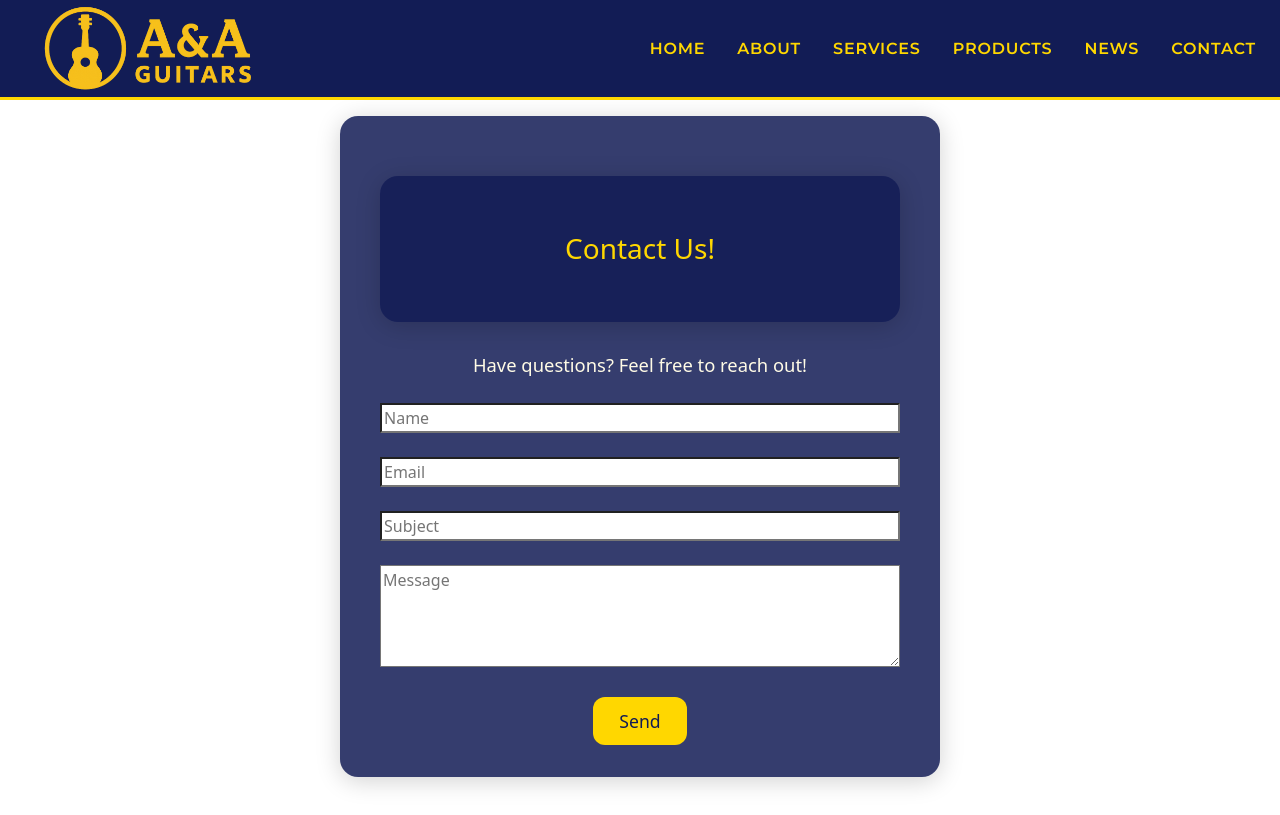
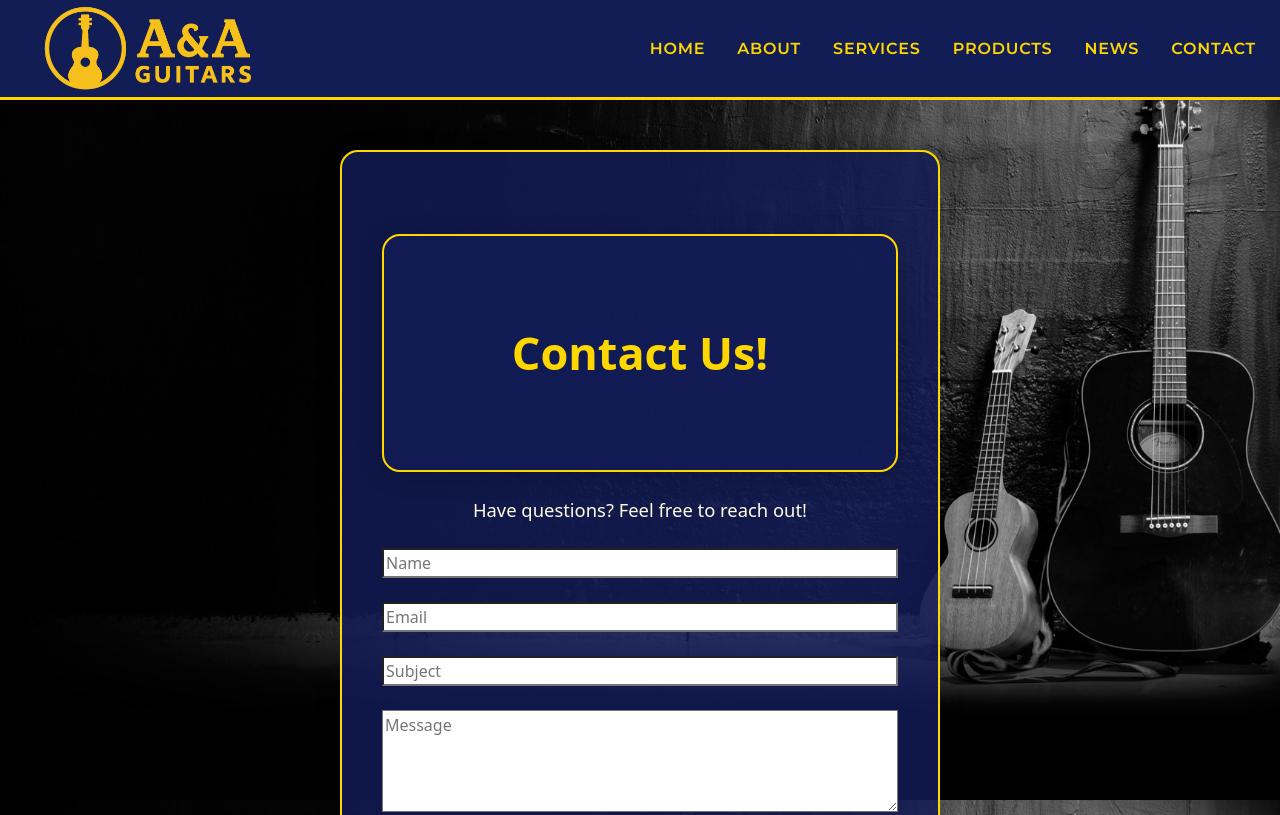
Before and after one commit to alessandrowarwar/A-A-Guitar-Co, a plain HTML site: page Contact.html in a window 1280 px wide. Shown: the top 815 px of the page. Drawn offline with nearby package versions, Linux system fonts and the light colour scheme.

Commit message:
updated contact page with small adjustments to form and a new background

```diff
--- a/Contact.html
+++ b/Contact.html
@@ -3,12 +3,12 @@
    <style>
        .contact-content {
         background: rgba(18, 28, 85, 0.85);
-           border-color:black;
+        border: 2px solid #FFD700; /* Thin yellow border */
         color: #FFD700;
         border-radius: 18px;
         box-shadow: 0 4px 24px rgba(0,0,0,0.18);
         max-width: 600px;
-           margin: 1em auto; /* reduced top margin for better spacing */
+        margin: 50px auto 1em auto;
         padding: 2em 2.5em;
         text-align: center;
     }
@@ -29,6 +29,18 @@
          .submit-btn:hover {
              background: #f0c040;
           }
+          body {
+            background: url('BlackGuitarBackground.jpg') no-repeat center center fixed;
+            background-size: cover;
+        }
+
+        .contact-content h3 {
+        font-size: 45px;
+        font-weight: bold;
+        color: #FFD700;
+        margin-bottom: 0.5em;
+     }
+
    </style>
     <title>A&A Guitar Co.</title>
     <link rel="stylesheet" href="main.css">
```
Also changed, not shown: BlackGuitarBackground.jpg (added), 1 other file. Lines whose indentation alone changed are shown as unchanged.
